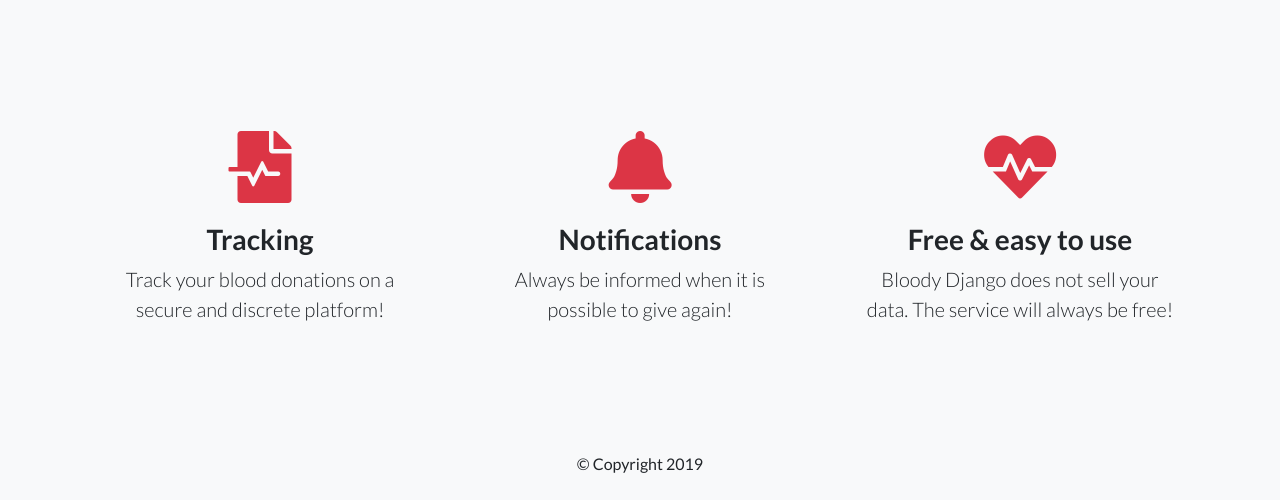
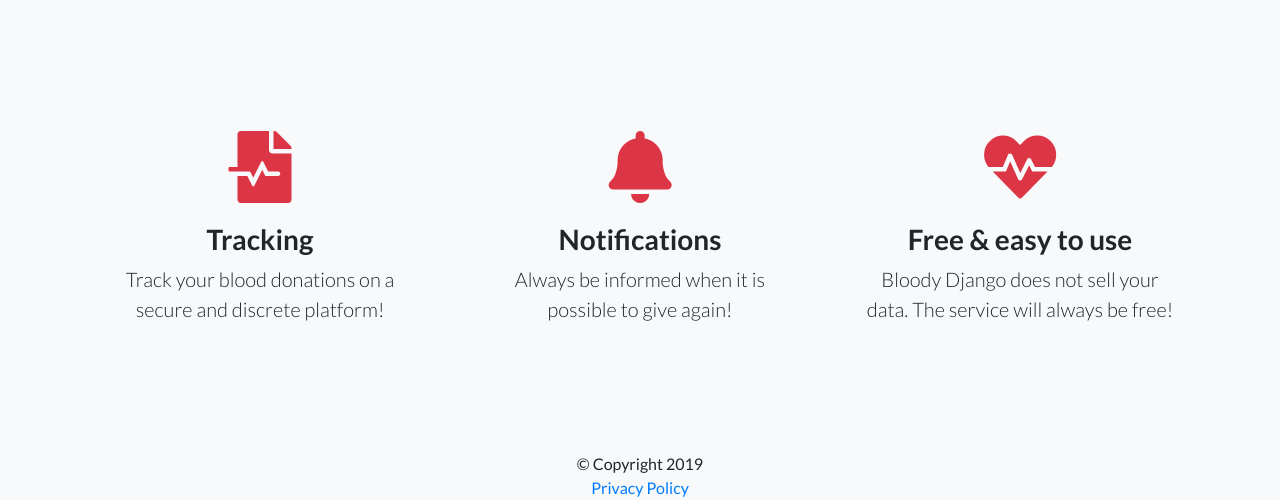
Before and after one commit to chmey/django-giving-blood, a Django app: page / in a window 1280 px wide. Shown: the part 595-1095 px from the top of the page. Before the commit the page ends 1068 px from the top, so only its background shows below. Run offline with Django 3.2, Linux system fonts and the light colour scheme; some libraries are stand-ins or nearby versions.

Commit message:
Add link to privacy policy to the footer

```diff
--- a/web/templates/web/index.html
+++ b/web/templates/web/index.html
@@ -105,7 +105,7 @@
   <footer class="bg-light">
     <div class="row justify-content-center">
       <div class="col-4 text-center">
-        &copy; Copyright {% now "Y" %}
+        &copy; Copyright {% now "Y" %} <br> <a href="{% url 'privacy' %}">Privacy Policy</a>
       </div>
     </div>
   </footer>
```
